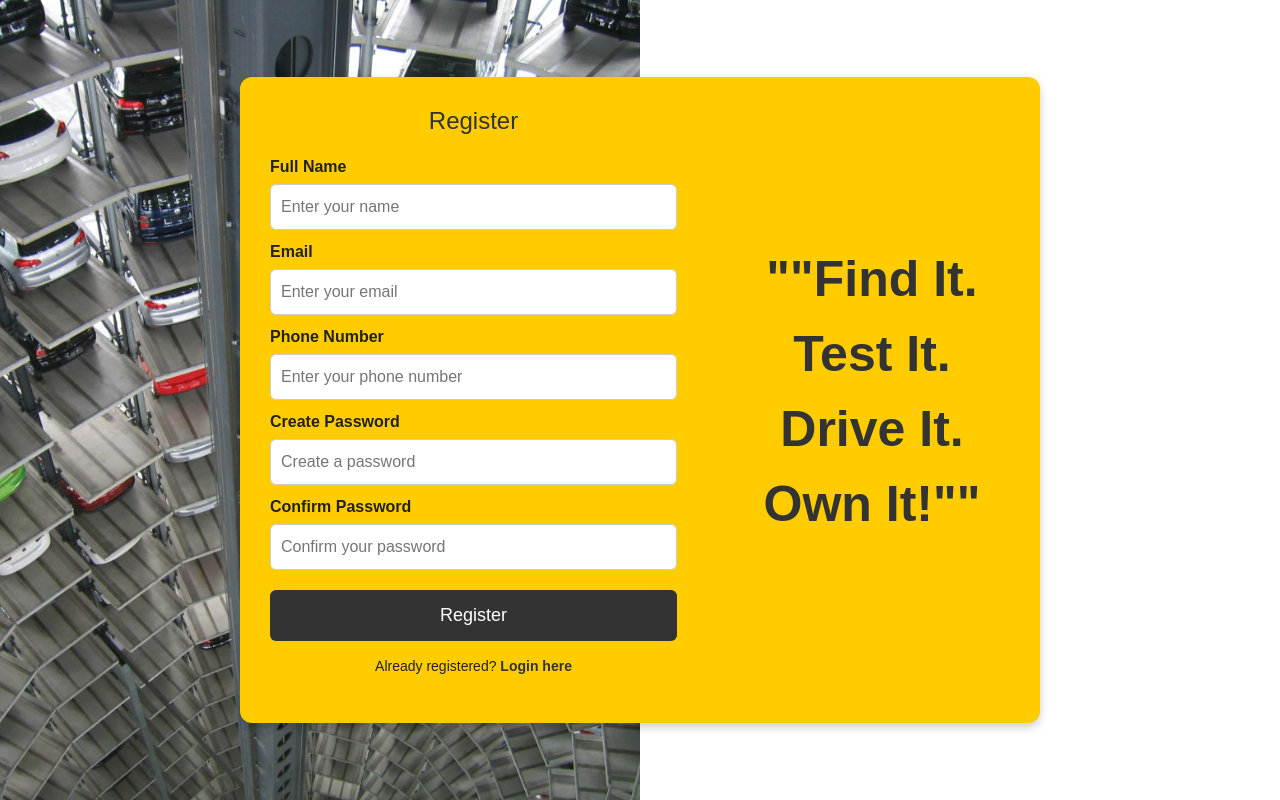
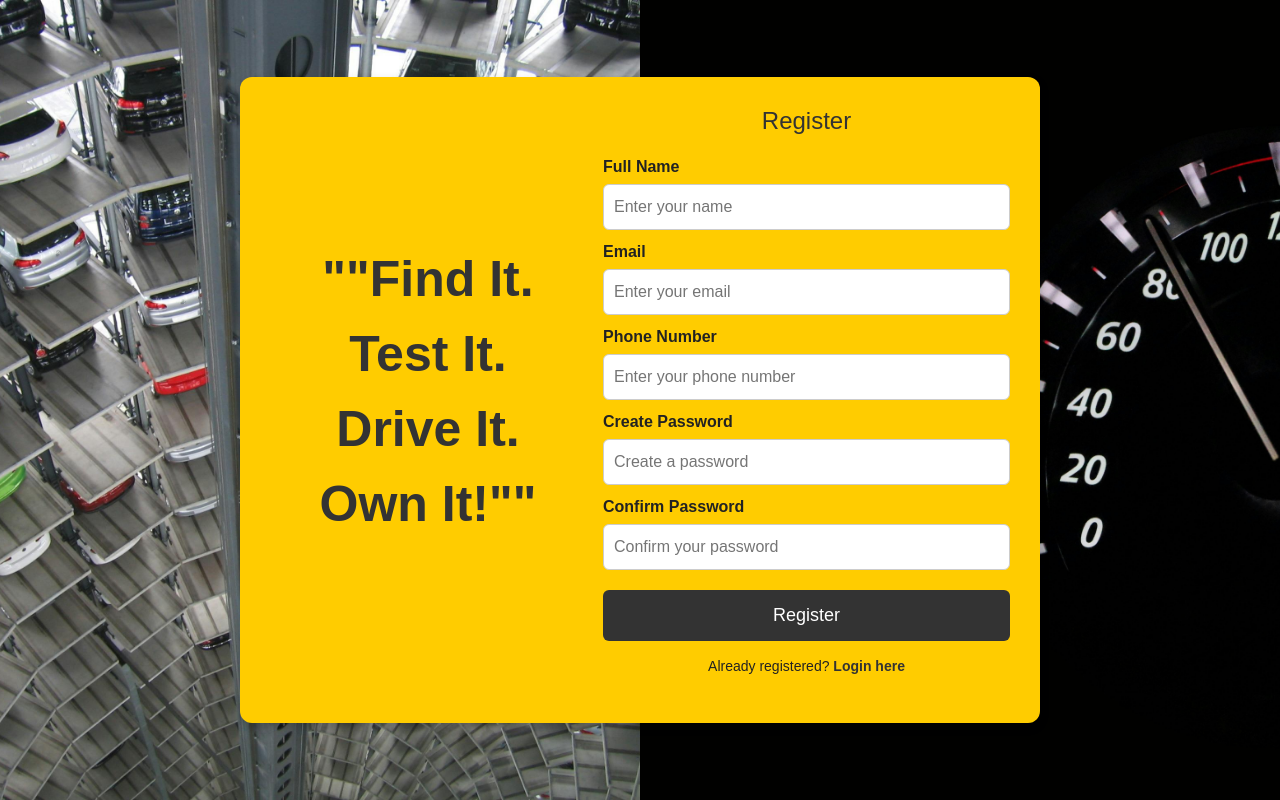
Before and after one commit to minhaj-v-s/car_reselling_project, a Django app: page /registration/ in a window 1280 px wide. Run offline with Django 5.2, Linux system fonts and the light colour scheme.

Commit message:
Minor corrections on registration page

```diff
--- a/myproject/static/css/registration.css
+++ b/myproject/static/css/registration.css
@@ -40,12 +40,6 @@
     z-index: 1;
 }
 
-/* Form Container */
-.form-div {
-    width: 55%;
-    text-align: center;
-}
-
 /* Tagline Styling */
 .tagline {
     width: 40%;
@@ -54,6 +48,13 @@
     font-weight: bold;
     color: #333;
     padding-left: 20px;
+}
+
+/* Form Container */
+.form-div {
+    width: 55%;
+    text-align: center;
+    order: 1;  /* Moves the form to the right */
 }
 
 /* Form Heading */
@@ -123,3 +124,13 @@ form input:focus {
 .login-text a:hover {
     text-decoration: underline;
 }
+
+
+.right_bg{
+    position: absolute;
+    width: 50%;
+    height: 100%;
+    right: 0;
+    background-color: green;
+    background: url('../images/odometer.jpg') no-repeat center center/cover;
+}
--- a/myproject/templates/registration.html
+++ b/myproject/templates/registration.html
@@ -46,6 +46,7 @@
             </div>
         </div>
 
+        <div class="right_bg"></div>
     </div>
 
 </body>
```
Also changed, not shown: myproject/static/images/odometer.jpg (added), myproject/static/images/sideimage.jpg (added).
